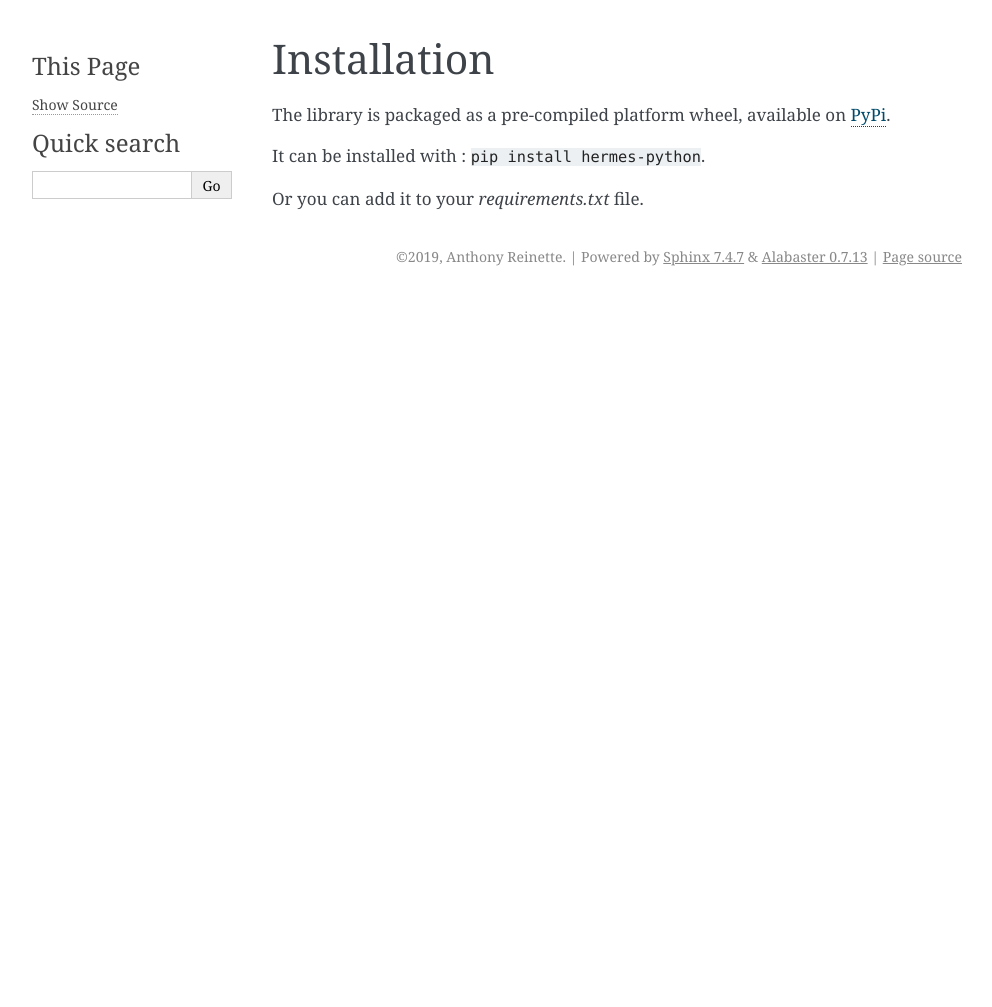
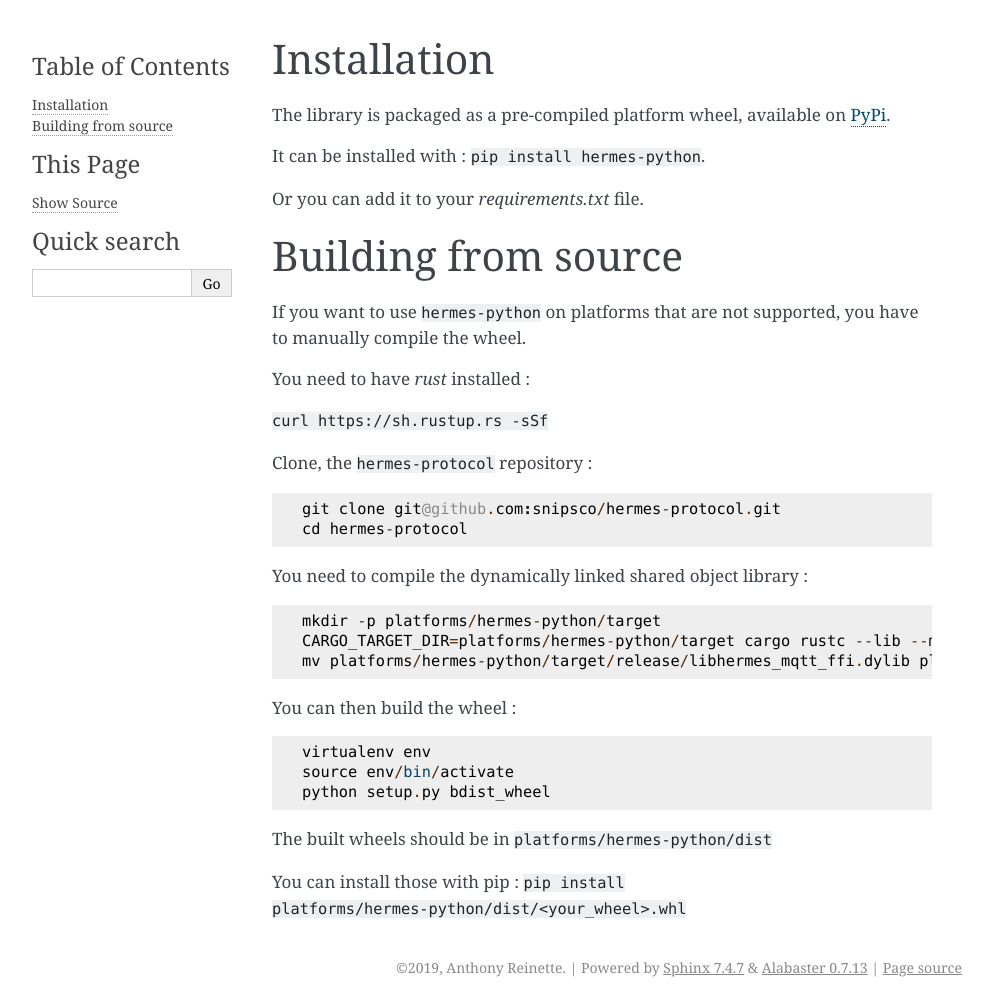
Before and after one commit to snipsco/hermes-protocol, a Sphinx documentation site: the page built from platforms/hermes-python/documentation/source/installation.rst, in a window 1280 px wide. Shown: the whole page, without its empty margins (148-1140 px from the left). Built offline with Sphinx 7.4.7, drawn with Linux system fonts in a browser that asks for light colours; before the commit the page ends 900 px from its top, so only the background shows below that.

Commit message:
updating documentation to add building hermes-python from sources

```diff
--- a/platforms/hermes-python/documentation/source/index.rst
+++ b/platforms/hermes-python/documentation/source/index.rst
@@ -4,7 +4,7 @@ Hermes Python
 .. toctree::
    :maxdepth: 2
 
+   requirements
    installation
-   requirements
    tutorial
    api
--- a/platforms/hermes-python/documentation/source/installation.rst
+++ b/platforms/hermes-python/documentation/source/installation.rst
@@ -7,3 +7,34 @@ It can be installed with :
 ``pip install hermes-python``.
 
 Or you can add it to your `requirements.txt` file.
+
+Building from source
+====================
+
+If you want to use ``hermes-python`` on platforms that are not supported, you have to manually compile the wheel.
+
+You need to have `rust` installed :
+
+``curl https://sh.rustup.rs -sSf``
+
+Clone, the ``hermes-protocol`` repository : ::
+
+    git clone git@github.com:snipsco/hermes-protocol.git
+    cd hermes-protocol
+
+You need to compile the dynamically linked shared object library : ::
+
+    mkdir -p platforms/hermes-python/target
+    CARGO_TARGET_DIR=platforms/hermes-python/target cargo rustc --lib --manifest-path hermes-mqtt-ffi/Cargo.toml --release -- --crate-type cdylib
+    mv platforms/hermes-python/target/release/libhermes_mqtt_ffi.dylib platforms/hermes-python/hermes_python/dylib/
+
+
+You can then build the wheel : ::
+
+    virtualenv env
+    source env/bin/activate
+    python setup.py bdist_wheel
+
+The built wheels should be in ``platforms/hermes-python/dist``
+
+You can install those with pip : ``pip install platforms/hermes-python/dist/<your_wheel>.whl``
--- a/platforms/hermes-python/documentation/source/requirements.rst
+++ b/platforms/hermes-python/documentation/source/requirements.rst
@@ -1,10 +1,12 @@
 Requirements
 ============
 
-The wheel is available for Python 2.7+ and Python 3.5
+Pre-compiled wheels are available for Python 2.7+ and Python 3.5
 
-The wheel supports the following platform tags :
+The pre-compiled wheels supports the following platform tags :
 
 * ``manylinux1_x86_64``
 * ``armv7l``, ``armv6``
 * ``macos``
+
+If you want to install ``hermes-python`` on another platform, you have to build it from source.
```
Also changed, not shown: platforms/hermes-python/documentation/source/tutorial.rst (+3 -5 lines).
